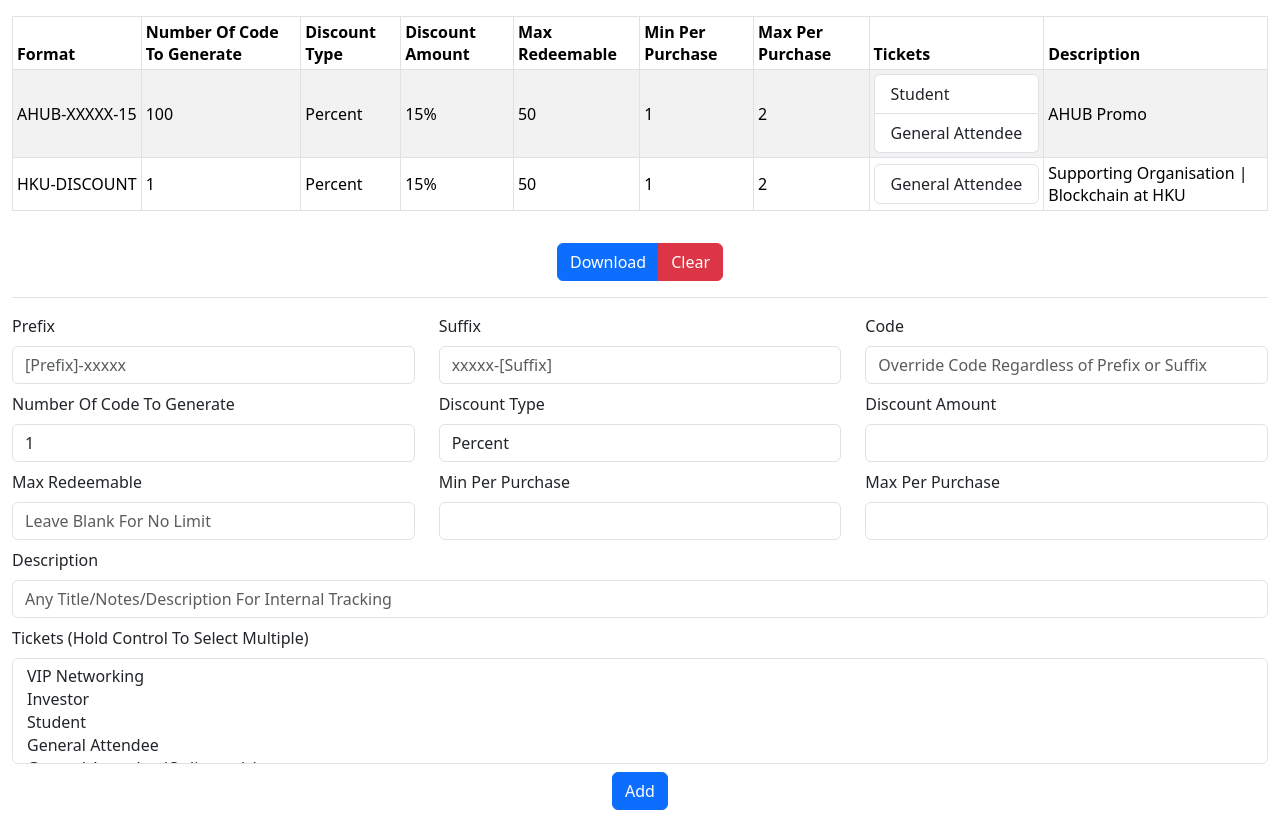
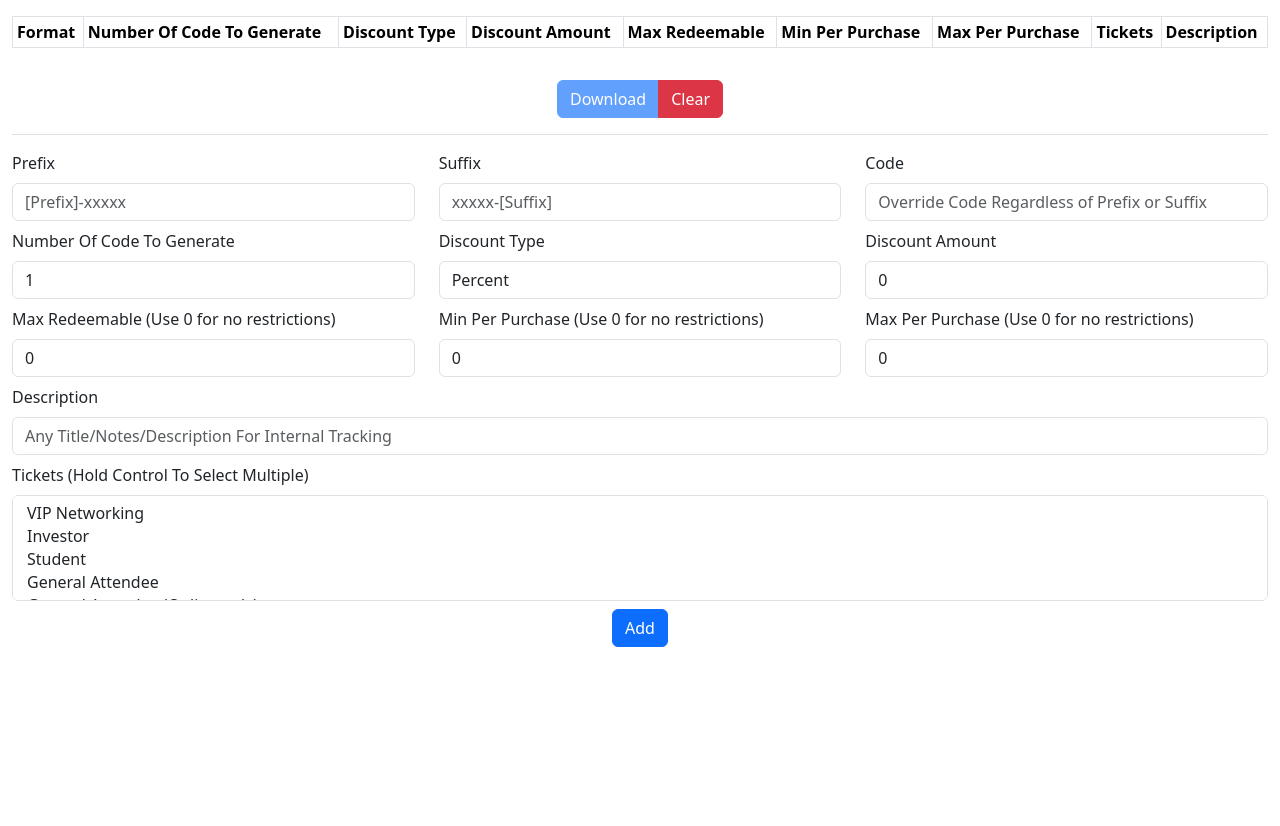
Before and after one commit to dshcheung/promo-code-generator, a React (Create React App) app: page / in a window 1280 px wide. After the commit the page ends 800 px from the top, so only its background shows below. Built offline with nearby package versions, Linux system fonts and the light colour scheme.

Commit message:
form values to items mapping

```diff
--- a/src/App.js
+++ b/src/App.js
@@ -101,39 +101,11 @@ const getCodeFormat = (value = {}) => {
 
   return value?.prefix || value?.suffix
     ? `${prefix}XXXXX${suffix}`
-    : value.code.toUpperCase();
+    : value.code?.toUpperCase();
 };
 
 export default function App() {
-  const [items, setItems] = useState([
-    {
-      amount: 100,
-      data: [
-        [13, 'AHUB Promo'],
-        [0, { prefix: 'AHUB', suffix: '15' }],
-        [1, 'Percent'],
-        [2, '15%'],
-        [6, '1'],
-        [7, '2'],
-        [3, '50'],
-        [34, 'Y'],
-        [17, 'Y'],
-      ],
-    },
-    {
-      amount: 1,
-      data: [
-        [13, 'Supporting Organisation | Blockchain at HKU'],
-        [0, { code: 'HKU-DISCOUNT' }],
-        [1, 'Percent'],
-        [2, '15%'],
-        [6, '1'],
-        [7, '2'],
-        [3, '50'],
-        [17, 'Y'],
-      ],
-    },
-  ]);
+  const [items, setItems] = useState([]);
 
   const onDownload = () => {
     const csvCollection = [];
@@ -158,7 +130,41 @@ export default function App() {
     }
   };
 
-  const onSubmit = (values) => {};
+  const onSubmit = (values, formikBags) => {
+    const newData = { amount: values.amount, data: [] };
+
+    if (values.description) newData.data.push([13, values.description]);
+    if (values.prefix || values.suffix || values.code) {
+      newData.data.push([
+        0,
+        { code: values.code, prefix: values.prefix, suffix: values.suffix },
+      ]);
+    }
+    if (values.discountType) newData.data.push([1, values.discountType]);
+    if (values.discountAmount) {
+      newData.data.push([
+        2,
+        `${values.discountAmount}${
+          values.discountType === 'Percent' ? '%' : ''
+        }`,
+      ]);
+    }
+    if (values.redeemable) newData.data.push([3, `${values.redeemable}`]);
+    if (values.minPurchase) newData.data.push([6, `${values.minPurchase}`]);
+    if (values.maxPurchase) newData.data.push([7, `${values.maxPurchase}`]);
+    values.tickets?.forEach((ticketIndex) => {
+      newData.data.push([ticketIndex, 'Y']);
+    });
+
+    setItems((currItems) => {
+      return [...currItems, newData];
+    });
+
+    formikBags.resetForm();
+  };
+
+  // TODO: Validation
+  // TODO: Remove Item
 
   return (
     <div className="container-fluid my-3">
@@ -208,16 +214,16 @@ export default function App() {
       </div>
 
       <div className="text-center my-3">
-        <div class="btn-group">
+        <div className="btn-group">
           <button
             type="button"
-            class="btn btn-primary"
+            className="btn btn-primary"
             onClick={onDownload}
             disabled={items.length === 0}
           >
             Download
           </button>
-          <button type="button" class="btn btn-danger" onClick={onClear}>
+          <button type="button" className="btn btn-danger" onClick={onClear}>
             Clear
           </button>
         </div>
@@ -225,7 +231,22 @@ export default function App() {
 
       <div className="border-top my-3"></div>
 
-      <Formik initialValues={{ amount: 1 }} onSubmit={onSubmit}>
+      <Formik
+        initialValues={{
+          prefix: '',
+          suffix: '',
+          code: '',
+          amount: 1,
+          discountType: 'Percent',
+          discountAmount: 0,
+          redeemable: 0,
+          minPurchase: 0,
+          maxPurchase: 0,
+          description: '',
+          tickets: [],
+        }}
+        onSubmit={onSubmit}
+      >
         <Form>
           <div className="row">
             <div className="mb-2 col-12 col-md-4">
@@ -312,7 +333,7 @@ export default function App() {
           <div className="row">
             <div className="mb-2 col-12 col-md-4">
               <label htmlFor="redeemable" className="form-label">
-                Max Redeemable
+                Max Redeemable (Use 0 for no restrictions)
               </label>
               <Field
                 id="redeemable"
@@ -325,7 +346,7 @@ export default function App() {
 
             <div className="mb-2 col-12 col-md-4">
               <label htmlFor="minPurchase" className="form-label">
-                Min Per Purchase
+                Min Per Purchase (Use 0 for no restrictions)
               </label>
               <Field
                 id="minPurchase"
@@ -337,7 +358,7 @@ export default function App() {
 
             <div className="mb-2 col-12 col-md-4">
               <label htmlFor="maxPurchase" className="form-label">
-                Max Per Purchase
+                Max Per Purchase (Use 0 for no restrictions)
               </label>
               <Field
                 id="maxPurchase"
```
